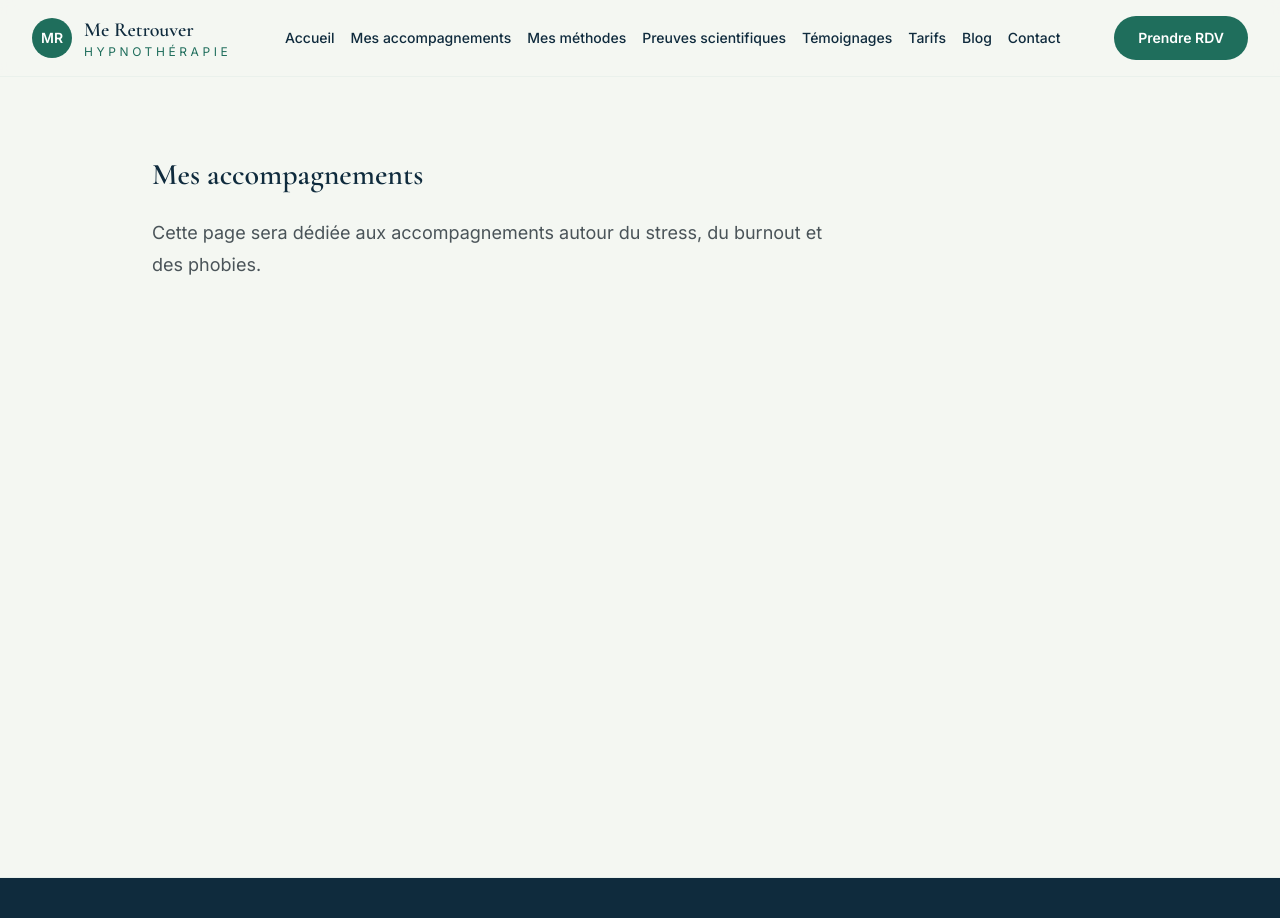
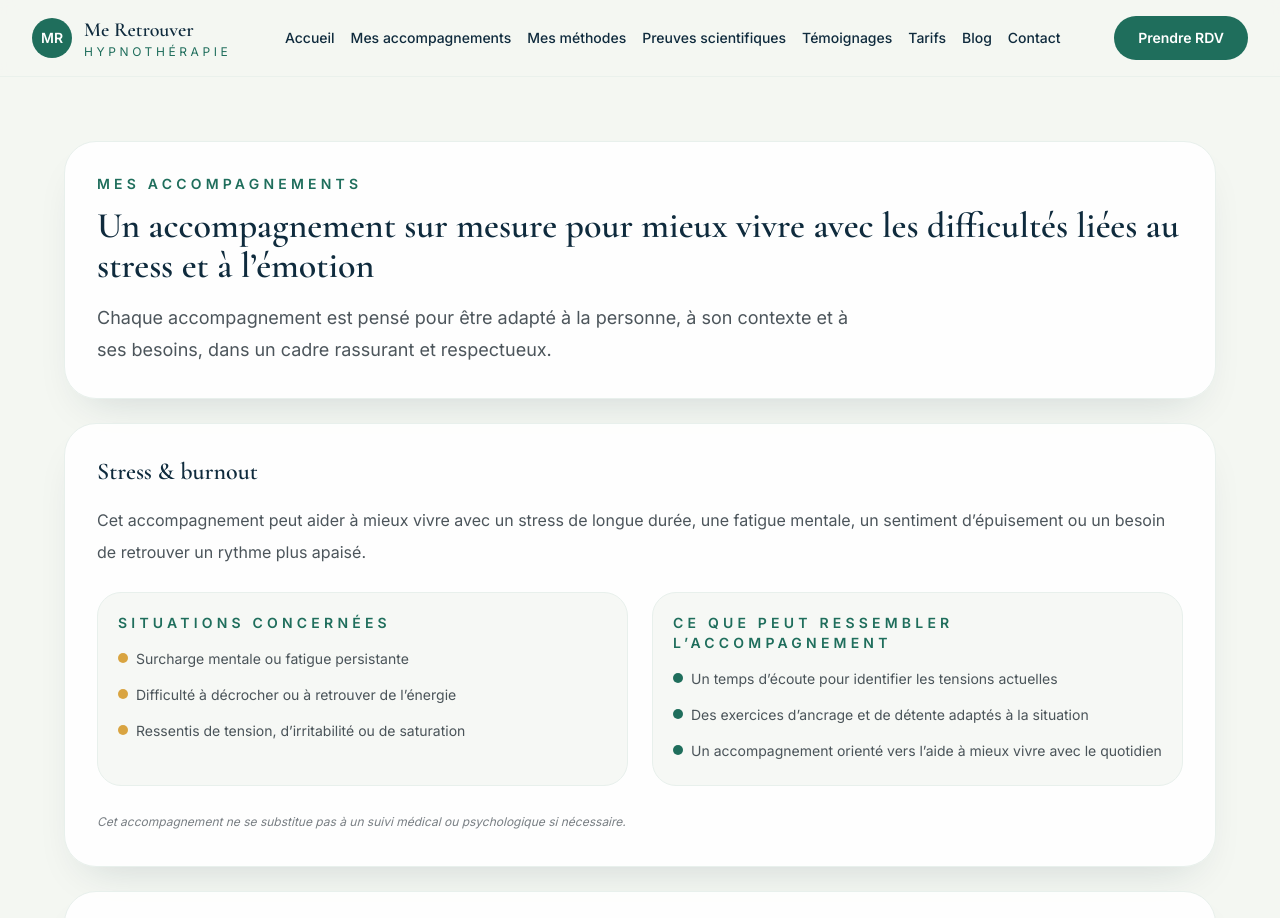
Before and after one commit to ssivadier/MeRetrouver, a Next.js app: page /accompagnements in a window 1280 px wide. Shown: the top 918 px of the page. Built offline with nearby package versions, Linux system fonts and the light colour scheme.

Commit message:
Add services page with three modular sections

```diff
--- a/app/accompagnements/page.tsx
+++ b/app/accompagnements/page.tsx
@@ -1,10 +1,70 @@
+import { ServiceSection } from '@/components/services/ServiceSection';
+
+const services = [
+  {
+    title: 'Stress & burnout',
+    intro:
+      'Cet accompagnement peut aider à mieux vivre avec un stress de longue durée, une fatigue mentale, un sentiment d’épuisement ou un besoin de retrouver un rythme plus apaisé.',
+    signs: [
+      'Surcharge mentale ou fatigue persistante',
+      'Difficulté à décrocher ou à retrouver de l’énergie',
+      'Ressentis de tension, d’irritabilité ou de saturation',
+    ],
+    approach: [
+      'Un temps d’écoute pour identifier les tensions actuelles',
+      'Des exercices d’ancrage et de détente adaptés à la situation',
+      'Un accompagnement orienté vers l’aide à mieux vivre avec le quotidien',
+    ],
+  },
+  {
+    title: 'Phobies',
+    intro:
+      'Cet accompagnement peut apporter une aide à mieux vivre avec certaines peurs intenses, des réactions disproportionnées ou des situations qui deviennent difficiles à affronter.',
+    signs: [
+      'Peurs spécifiques liées à certaines situations ou objets',
+      'Évitement de lieux ou d’activités',
+      'État d’alerte important avant une situation redoutée',
+    ],
+    approach: [
+      'Une approche progressive et rassurante',
+      'Un travail sur la perception de la peur et des mécanismes de maintien',
+      'Un accompagnement centré sur l’aide à mieux vivre avec la situation',
+    ],
+  },
+  {
+    title: 'Troubles liés au stress post-traumatique',
+    intro:
+      'Cet accompagnement peut offrir une aide à mieux vivre avec des souvenirs marquants, des réactions de sursaut, des difficultés à se sentir en sécurité ou des symptômes liés à un vécu difficile.',
+    signs: [
+      'Revives de souvenirs ou de sensations intenses',
+      'Évitement de certains lieux, personnes ou sujets',
+      'Difficultés à retrouver un sentiment de calme ou de sécurité',
+    ],
+    approach: [
+      'Un cadre attentif, stable et respectueux du rythme',
+      'Un accompagnement visant à aider à mieux vivre avec les souvenirs et les émotions',
+      'Un soutien pour retrouver des repères et une meilleure présence au quotidien',
+    ],
+  },
+];
+
 export default function AccompagnementsPage() {
   return (
-    <main className="mx-auto flex min-h-screen max-w-5xl flex-col gap-6 px-6 py-20">
-      <h1 className="font-display text-3xl font-semibold text-brand-deep">Mes accompagnements</h1>
-      <p className="max-w-2xl text-lg leading-8 text-brand-ink/80">
-        Cette page sera dédiée aux accompagnements autour du stress, du burnout et des phobies.
-      </p>
+    <main className="min-h-screen bg-brand-paper px-4 py-10 sm:px-6 lg:px-8 lg:py-16">
+      <div className="mx-auto flex max-w-6xl flex-col gap-6">
+        <section className="rounded-[2rem] border border-brand-mist bg-white/90 p-8 shadow-soft">
+          <p className="text-sm font-semibold uppercase tracking-[0.3em] text-brand-emerald">Mes accompagnements</p>
+          <h1 className="mt-3 font-display text-3xl font-semibold text-brand-deep sm:text-4xl">
+            Un accompagnement sur mesure pour mieux vivre avec les difficultés liées au stress et à l’émotion
+          </h1>
+          <p className="mt-4 max-w-3xl text-lg leading-8 text-brand-ink/80">
+            Chaque accompagnement est pensé pour être adapté à la personne, à son contexte et à ses besoins, dans un cadre rassurant et respectueux.
+          </p>
+        </section>
+        {services.map((service) => (
+          <ServiceSection key={service.title} {...service} />
+        ))}
+      </div>
     </main>
   );
 }
--- /dev/null
+++ b/components/services/ServiceSection.tsx
@@ -0,0 +1,44 @@
+type ServiceSectionProps = {
+  title: string;
+  intro: string;
+  signs: string[];
+  approach: string[];
+};
+
+export function ServiceSection({ title, intro, signs, approach }: ServiceSectionProps) {
+  return (
+    <section className="rounded-[2rem] border border-brand-mist bg-white/90 p-8 shadow-soft">
+      <div className="space-y-4">
+        <h2 className="font-display text-2xl font-semibold text-brand-deep">{title}</h2>
+        <p className="text-base leading-8 text-brand-ink/80">{intro}</p>
+      </div>
+      <div className="mt-6 grid gap-6 lg:grid-cols-2">
+        <div className="rounded-2xl border border-brand-mist bg-brand-paper/70 p-5">
+          <h3 className="text-sm font-semibold uppercase tracking-[0.3em] text-brand-emerald">Situations concernées</h3>
+          <ul className="mt-3 space-y-2 text-sm leading-7 text-brand-ink/80">
+            {signs.map((sign) => (
+              <li key={sign} className="flex items-start gap-2">
+                <span className="mt-2 h-2.5 w-2.5 shrink-0 rounded-full bg-brand-gold" />
+                <span>{sign}</span>
+              </li>
+            ))}
+          </ul>
+        </div>
+        <div className="rounded-2xl border border-brand-mist bg-brand-paper/70 p-5">
+          <h3 className="text-sm font-semibold uppercase tracking-[0.3em] text-brand-emerald">Ce que peut ressembler l’accompagnement</h3>
+          <ul className="mt-3 space-y-2 text-sm leading-7 text-brand-ink/80">
+            {approach.map((item) => (
+              <li key={item} className="flex items-start gap-2">
+                <span className="mt-2 h-2.5 w-2.5 shrink-0 rounded-full bg-brand-emerald" />
+                <span>{item}</span>
+              </li>
+            ))}
+          </ul>
+        </div>
+      </div>
+      <p className="mt-6 text-xs italic leading-6 text-brand-ink/60">
+        Cet accompagnement ne se substitue pas à un suivi médical ou psychologique si nécessaire.
+      </p>
+    </section>
+  );
+}
```
Also changed, not shown: 1 other file (tests, documents, lock files or other folders).
